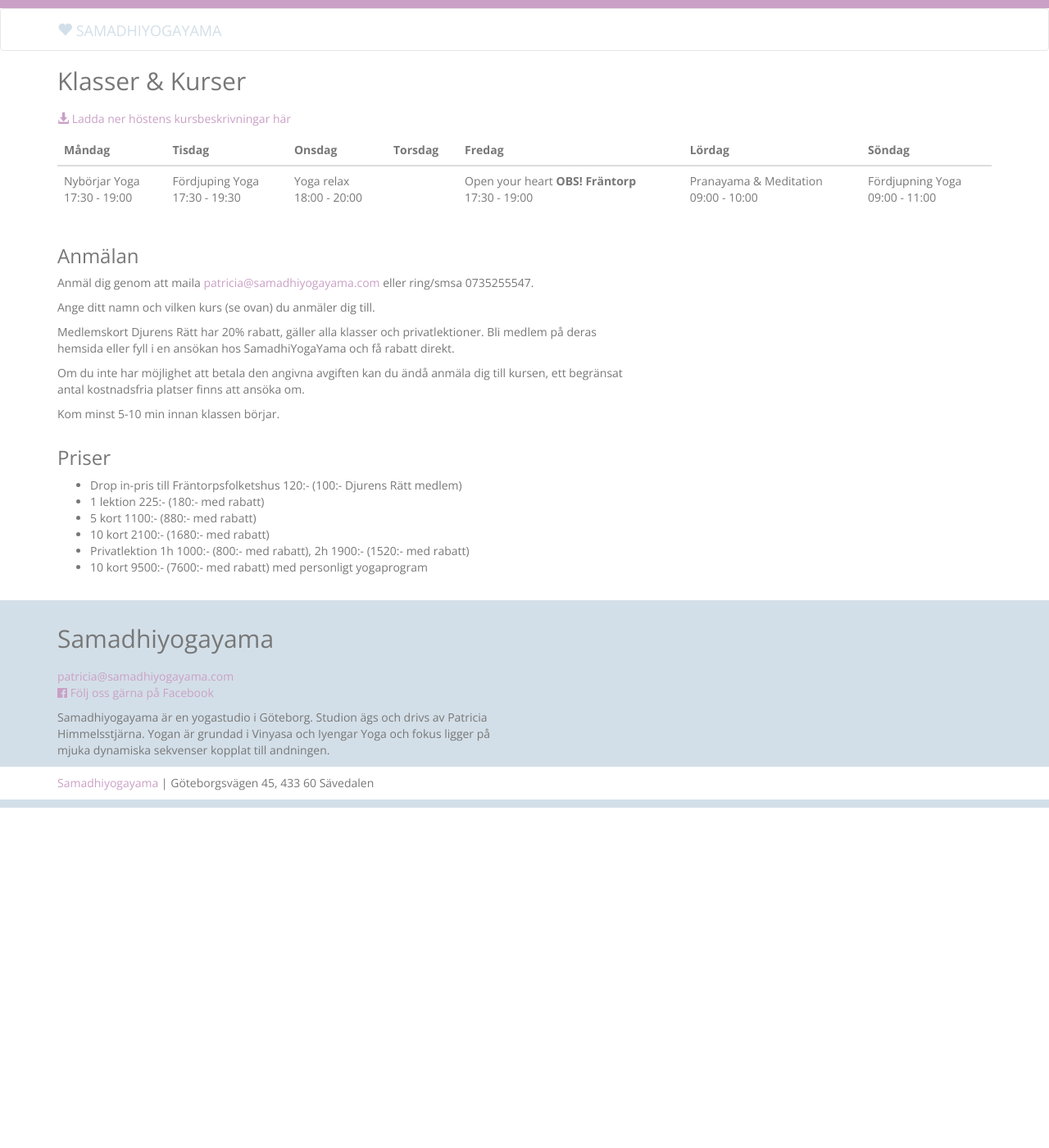
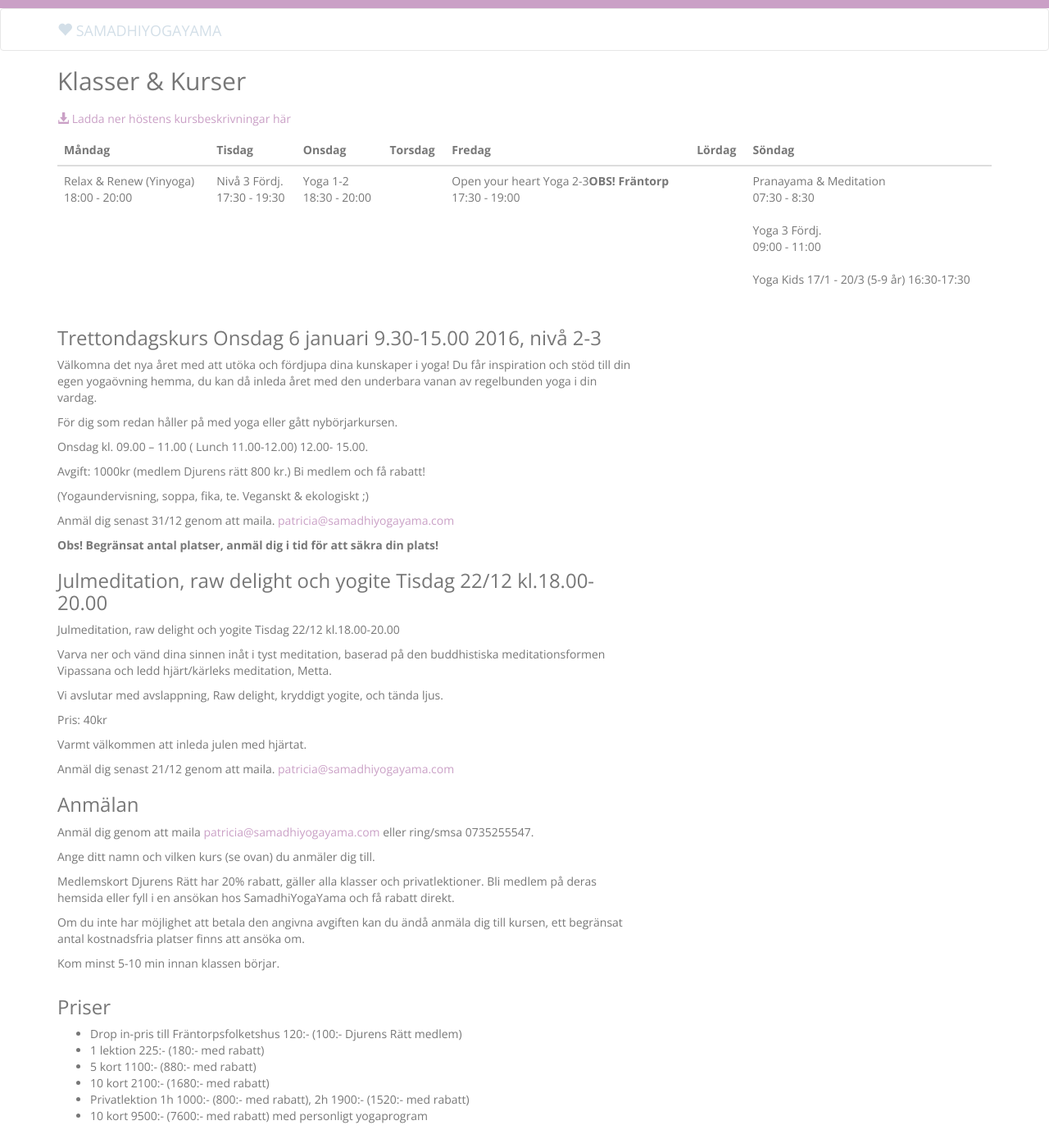
Before and after one commit to xljoha/patricia, a Jekyll site: the page built from klasser_och_kurser/index.html, in a window 1280 px wide and 1400 px high. Shown: the whole window at 82% size. Built offline with Jekyll 4.4.1, drawn with Linux system fonts in a browser that asks for light colours; nearby versions of some CDN libraries.

Commit message:
schema update

```diff
--- a/klasser_och_kurser/index.html
+++ b/klasser_och_kurser/index.html
@@ -24,13 +24,16 @@ layout: default
 								<th>Söndag</th>
 							</tr>
 							<tr>
-								<td>Nybörjar Yoga <br>17:30 - 19:00</td>
-								<td>Fördjuping Yoga <br>17:30 - 19:30</td>
-								<td>Yoga relax<br>18:00 - 20:00</td>
+								<td>Relax & Renew (Yinyoga)<br>18:00 - 20:00</td>
+								<td>Nivå 3 Fördj. <br>17:30 - 19:30</td>
+								<td>Yoga 1-2<br>18:30 - 20:00</td>
 								<td></td>
-								<td>Open your heart <strong>OBS! Fräntorp</strong><br>17:30 - 19:00 </td>
-								<td>Pranayama & Meditation <br>09:00 - 10:00</td>
-								<td>Fördjupning Yoga <br>09:00 - 11:00</td>
+								<td>Open your heart Yoga 2-3<strong>OBS! Fräntorp</strong><br>17:30 - 19:00 </td>
+								<td></td>
+								<td>Pranayama & Meditation <br>07:30 - 8:30 <br><br>
+									Yoga 3 Fördj.<br>09:00 - 11:00<br><br>
+									Yoga Kids 17/1 - 20/3 (5-9 år) 16:30-17:30
+								</td>
 							</tr>
 						</thead>
 					</table>
@@ -38,6 +41,41 @@ layout: default
 			</p>
 
 			<section class="text-wrapper">
+
+				<h3>Trettondagskurs Onsdag 6 januari 9.30-15.00 2016, nivå 2-3</h3>
+				<p>
+					Välkomna det nya året med att utöka och fördjupa dina kunskaper i yoga! Du får inspiration och stöd till din egen yogaövning hemma, du kan då inleda året med den underbara vanan av regelbunden yoga i din vardag.
+				<p>
+					För dig som redan håller på med yoga eller gått nybörjarkursen.
+				<p>
+					Onsdag kl. 09.00 – 11.00 ( Lunch 11.00-12.00) 12.00- 15.00.
+				<p>
+					Avgift: 1000kr (medlem Djurens rätt 800 kr.) Bi medlem och få rabatt!
+				<p>
+					(Yogaundervisning, soppa, fika, te. Veganskt & ekologiskt ;)
+
+				<p>
+					Anmäl dig senast 31/12 genom att maila. <a href="mailto:patricia@samadhiyogayama.com">patricia@samadhiyogayama.com</a>
+				<p>
+					<strong>Obs! Begränsat antal platser, anmäl dig i tid för att säkra din plats!</strong>
+
+
+				<h3>Julmeditation,  raw delight och yogite Tisdag 22/12 kl.18.00-20.00</h3>
+
+				<p>
+					Julmeditation, raw delight och yogite Tisdag 22/12 kl.18.00-20.00
+				<p>
+					Varva ner och vänd dina sinnen inåt i tyst meditation, baserad på den buddhistiska meditationsformen Vipassana och ledd hjärt/kärleks meditation, Metta.
+
+				<p>
+					Vi avslutar med avslappning,  Raw delight, kryddigt yogite, och tända ljus.
+				<p>	Pris: 40kr
+
+				<p>Varmt välkommen att inleda julen med hjärtat.
+
+				<p>Anmäl dig senast 21/12 genom att maila. <a href="mailto:patricia@samadhiyogayama.com">patricia@samadhiyogayama.com</a>
+
+
 				<h3>Anmälan</h3>
 				<p>
 				Anmäl dig genom att maila <a href="mailto:patricia@samadhiyogayama.com">patricia@samadhiyogayama.com</a> eller ring/smsa 0735255547.
```
